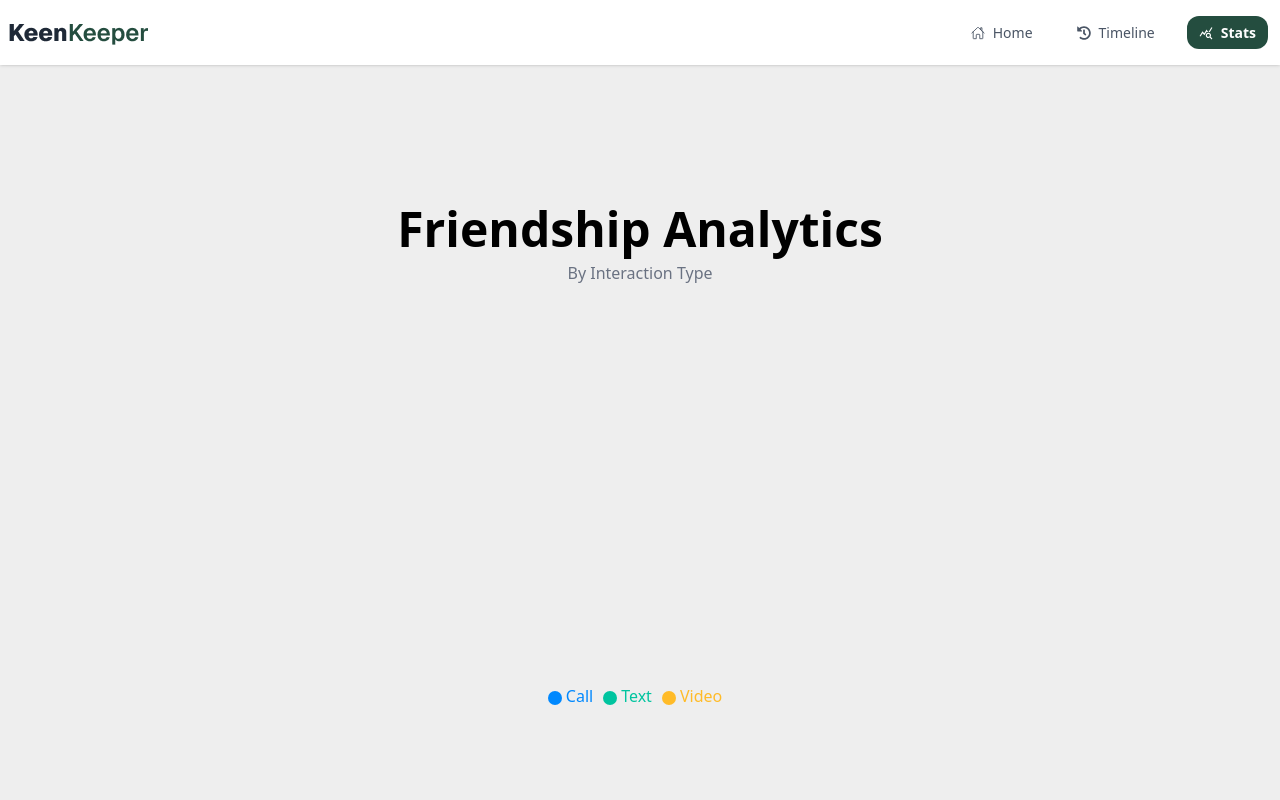
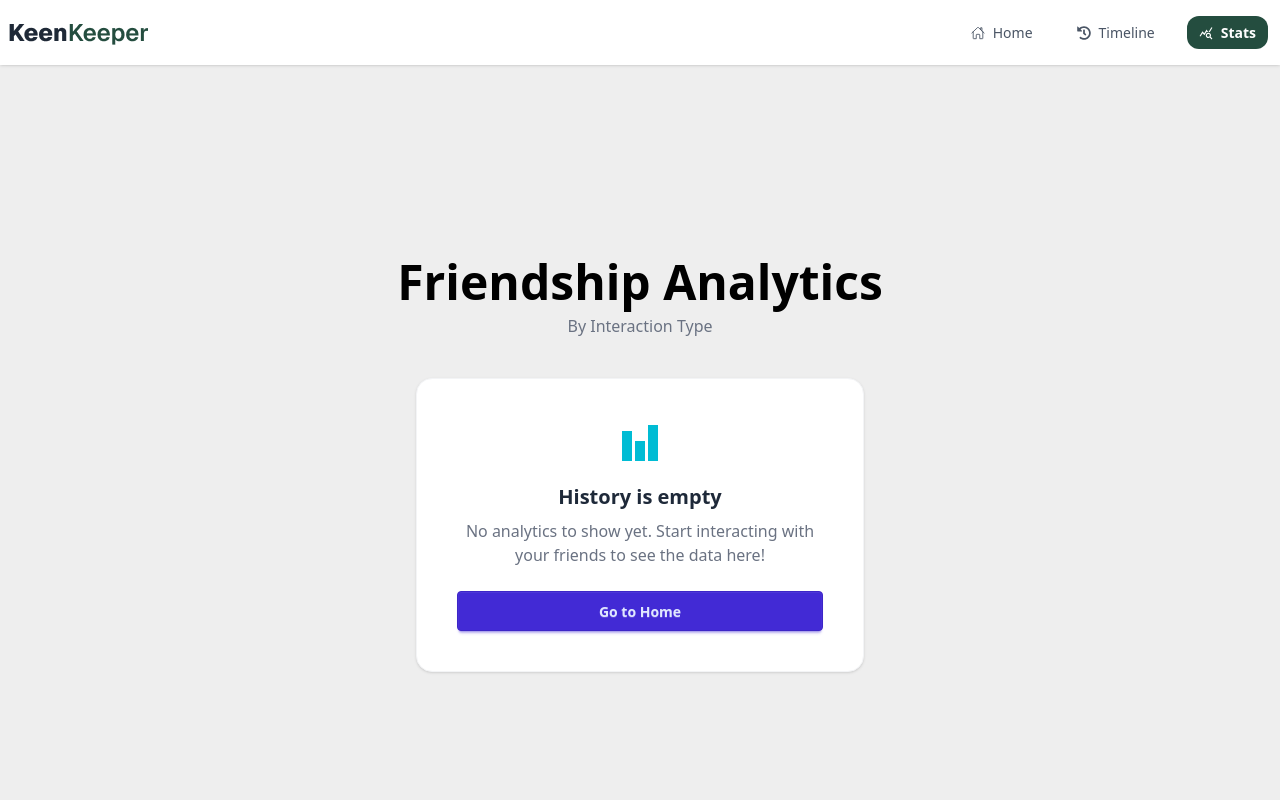
Before and after one commit to mubasshirkamali2009-art/Asssingment7, a Next.js app: page /starts in a window 1280 px wide. Shown: the top 800 px of the page. Built offline with nearby package versions, Linux system fonts and the light colour scheme.

Commit message:
some dexuration  added

```diff
--- a/src/app/starts/page.jsx
+++ b/src/app/starts/page.jsx
@@ -1,15 +1,21 @@
 "use client";
 import React, { useState, useEffect } from 'react';
 import { Legend, Pie, PieChart, Tooltip, Cell, ResponsiveContainer } from 'recharts';
-
+import Link from 'next/link';
+import { FcBarChart } from "react-icons/fc";
 const StartsPage = () => {
   const [chartData, setChartData] = useState([]);
-  const [loading, setLoading] = useState(true);
+  const [hasData, setHasData] = useState(false);
 
   useEffect(() => {
     const loadTimelineData = () => {
-      setLoading(true);
       const savedTimeline = JSON.parse(localStorage.getItem("timeline") || "[]");
+
+      if (savedTimeline.length === 0) {
+        setHasData(false);
+        return;
+      }
+
       const counts = savedTimeline.reduce((acc, item) => {
         acc[item.action] = (acc[item.action] || 0) + 1;
         return acc;
@@ -22,24 +28,11 @@ const StartsPage = () => {
       ];
 
       setChartData(formattedData);
-      setTimeout(() => setLoading(false), 500);
+      setHasData(formattedData.some(d => d.value > 0));
     };
 
     loadTimelineData();
   }, []);
-
-  if (loading) {
-    return (
-      <div className="min-h-screen bg-base-300 flex flex-col justify-center items-center gap-4">
-        <div className="relative w-16 h-16">
-          <div className="absolute inset-0 rounded-full border-4 border-gray-100"></div>
-          <div className="absolute inset-0 rounded-full border-4 border-transparent border-t-blue-400 border-r-purple-400 animate-spin"></div>
-          <div className="absolute inset-2 rounded-full border-4 border-transparent border-t-pink-400 border-r-blue-400 animate-spin" style={{ animationDirection: "reverse", animationDuration: "0.8s" }}></div>
-        </div>
-        <p className="text-gray-400 text-sm animate-pulse">Loading Analytics...</p>
-      </div>
-    );
-  }
 
   return (
     <div className='flex flex-col items-center justify-center space-y-6 md:space-y-10 p-5 md:p-10 min-h-screen bg-base-300'>
@@ -48,6 +41,18 @@ const StartsPage = () => {
         <p className='text-gray-500 mt-2 text-sm md:text-base'>By Interaction Type</p>
       </div>
 
+      {!hasData ? (
+        <div className="bg-white rounded-2xl p-10 shadow-sm border border-gray-100 text-center max-w-md w-full">
+          <div className="text-5xl mb-4 mx-auto flex justify-center">
+            <FcBarChart />
+          </div>
+          <h2 className="text-xl font-bold text-gray-800">History is empty</h2>
+          <p className="text-gray-500 mt-2 mb-6">No analytics to show yet. Start interacting with your friends to see the data here!</p>
+          <Link href="/" className="btn btn-primary w-full">
+            Go to Home
+          </Link>
+        </div>
+      ) : (
         <div className="w-full max-w-[500px] h-[300px] sm:h-[350px] md:h-[400px]">
           <ResponsiveContainer width="100%" height="100%">
             <PieChart>
@@ -69,6 +74,7 @@ const StartsPage = () => {
             </PieChart>
           </ResponsiveContainer>
         </div>
+      )}
     </div>
   );
 };
--- a/src/app/timeline/page.jsx
+++ b/src/app/timeline/page.jsx
@@ -4,6 +4,7 @@ import callimg from "../../assets/img/call.png"
 import textimg from "../../assets/img/text.png"
 import videoimg from "../../assets/img/video.png"
 import Image from "next/image";
+import { IoNotificationsOffSharp } from "react-icons/io5";
 
 const icons = {
   Call: <Image src={callimg} alt="call history" />,
@@ -85,6 +86,9 @@ const TimelinePage = () => {
           </div>
         ) : visibleActivity.length === 0 ? (
           <div className="bg-white rounded-2xl p-8 md:p-12 text-center shadow-sm">
+            <div className="text-5xl mb-4 mx-auto flex justify-center">
+              <IoNotificationsOffSharp />
+            </div>
             <p className="text-gray-400 text-lg">No activity yet</p>
             <p className="text-gray-300 text-sm mt-2">Go check in with a friend!</p>
           </div>
```
Lines whose indentation alone changed are shown as unchanged.
